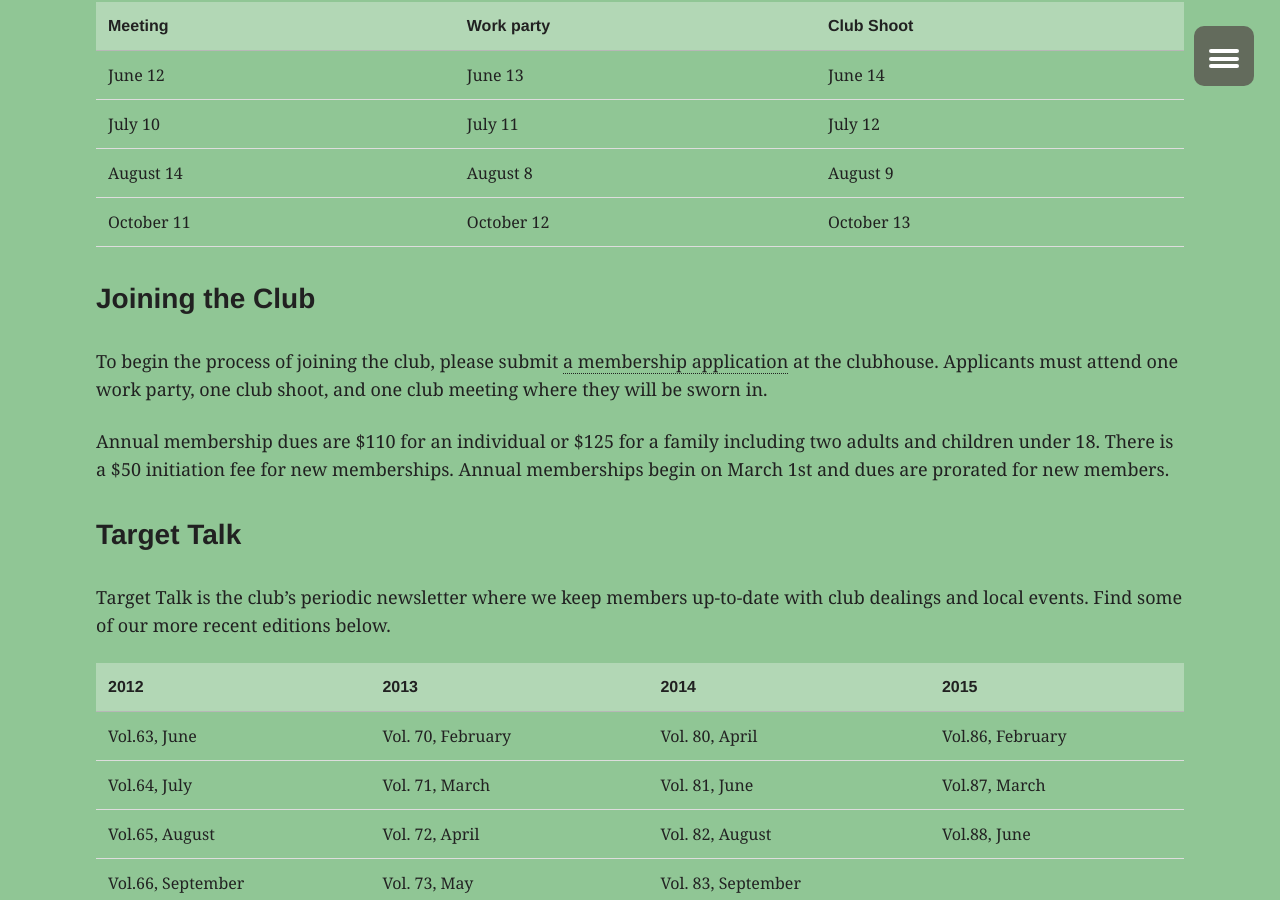
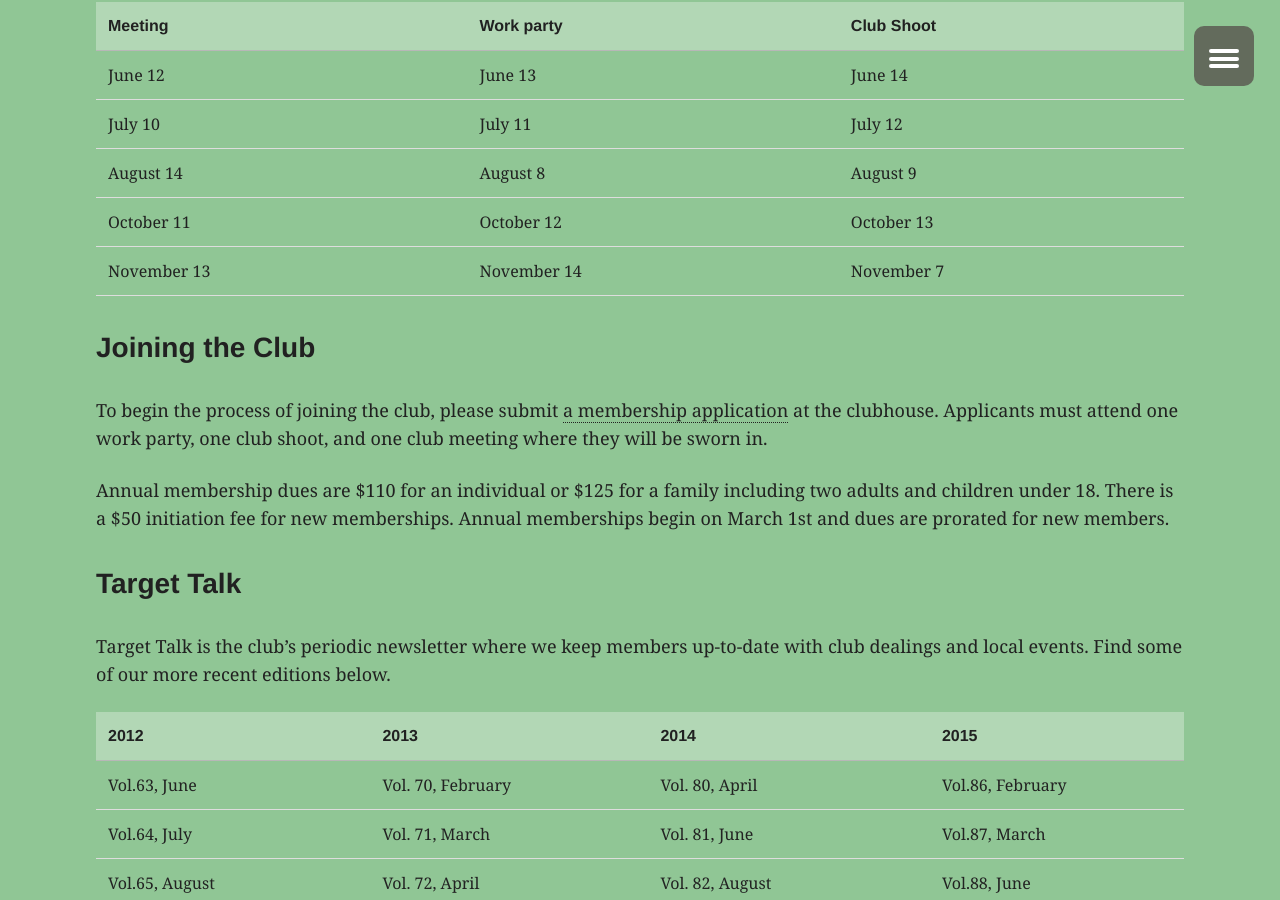
Before and after one commit to reboarchers/reboarchers.github.io, a Jekyll site: the page built from membership.md, in a window 1280 px wide and 900 px high, scrolled down 868 px. Built offline with Jekyll 4.4.1, drawn with Linux system fonts in a browser that asks for light colours.

Commit message:
Update membership.md

```diff
--- a/membership.md
+++ b/membership.md
@@ -29,6 +29,7 @@ June 12 | June 13    | June 14
 July 10 | July 11    | July 12
 August 14 | August 8 | August 9
 October 11 | October 12 | October 13
+November 13 | November 14 | November 7
 
 ### Joining the Club
 
```
